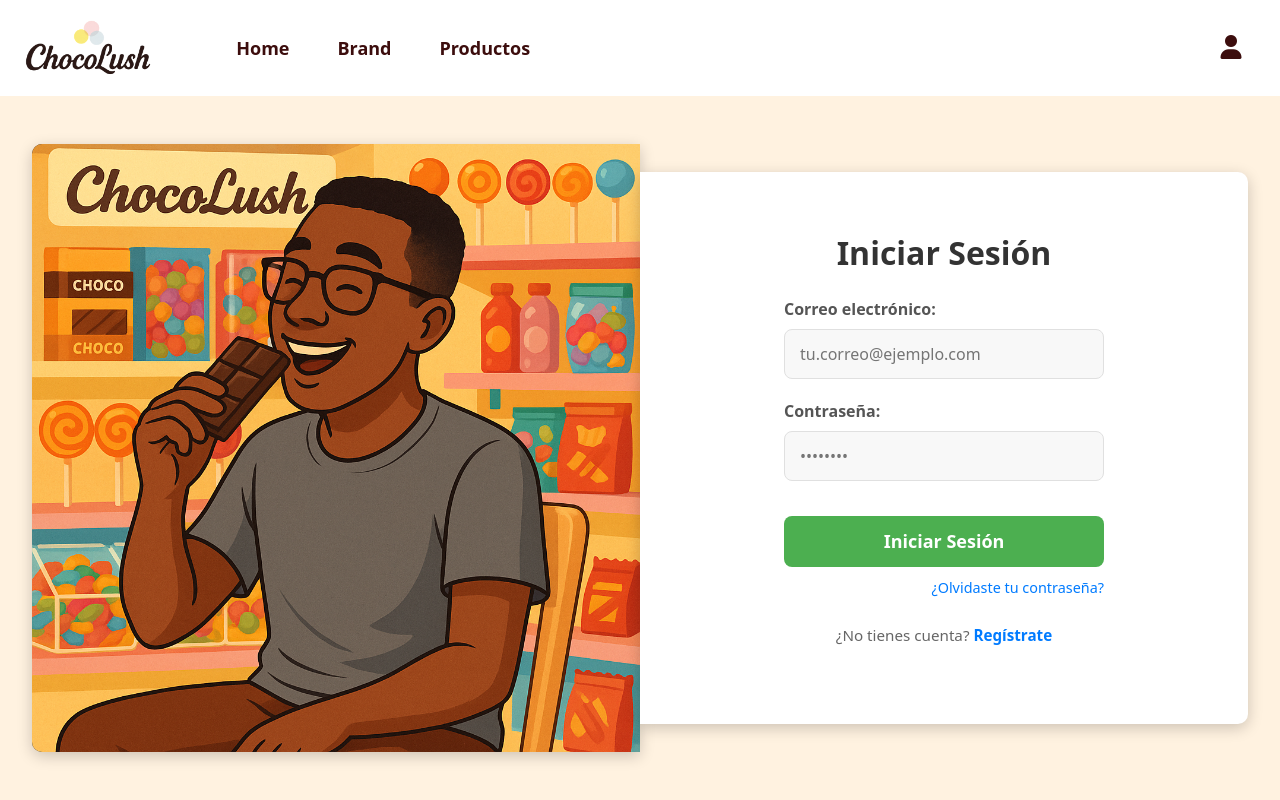
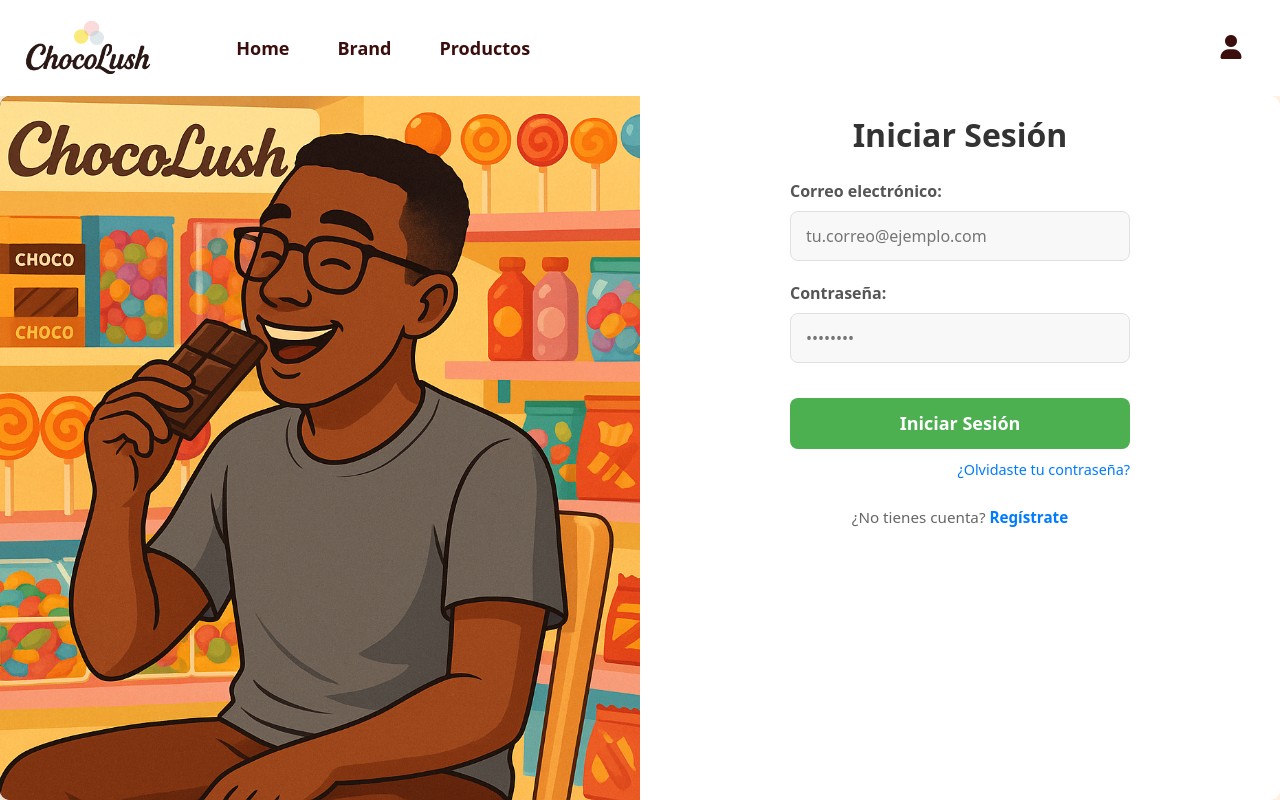
Before and after one commit to JuanJoNavC/ChocolushVue, a Vue app: page /iniciarSesion in a window 1280 px wide. Built offline with nearby package versions, Linux system fonts and the light colour scheme; a web font is replaced by a local one.

Commit message:
Edicion login

```diff
--- a/src/views/IniciarSesionView.vue
+++ b/src/views/IniciarSesionView.vue
@@ -121,82 +121,90 @@ const login = async () => {
 </script>
 
 <style scoped>
+/* Ensure HTML and body take full height */
+html, body {
+    height: 100%;
+    margin: 0;
+    padding: 0;
+}
+
 .navbar{
     background-color: white;
+    /* If your navbar is fixed, you'll need its height here */
+    position: fixed; /* Assuming your NavBarComponent is fixed */
+    top: 0;
+    left: 0;
+    width: 100%;
+    z-index: 1000;
 }
 
-/* Tu CSS se mantiene EXACTAMENTE igual que en tu último envío. */
 /* GENERAL LAYOUT */
 .login-page-wrapper {
     display: flex;
-  flex-direction: column; /* Apila el navbar y el contenido */
-  min-height: 100vh; /* Asegura que la página ocupe al menos toda la altura de la ventana */
-  background-color: #FFF2E0; /* El color de fondo que tenías */
+    flex-direction: column; /* Stacks the navbar and content */
+    height: 100vh; /* Ensures the page occupies at least the entire viewport height */
+    background-color: #FFF2E0; /* Your background color */
+    /* If navbar is fixed, pad-top the wrapper by navbar height */
+    padding-top: 6em; /* Adjust this to match your NavBarComponent's height */
+    box-sizing: border-box; /* Include padding in the element's total width and height */
 }
 
-/* Espaciador para el Navbar fijo */
+/* This spacer is no longer needed if .login-page-wrapper has padding-top */
 .navbar-spacer {
-  height: 6em; /* Altura del navbar (ajusta si es diferente) */
-  width: 100%;
+    display: none; /* Hide the spacer as padding-top handles the space */
 }
 
-/* Contenedor principal de las dos columnas */
+/* Main container for the two columns */
 .login-content-area {
-  flex-grow: 1; /* Permite que el contenido crezca y ocupe el espacio restante */
-  display: flex; /* Habilita Flexbox para las columnas */
-  justify-content: center; /* Centra el contenido horizontalmente */
-  align-items: center; /* Centra el contenido verticalmente */
-  padding: 2em; /* Espaciado alrededor del área de contenido */
-  /* Asegura que el contenedor tenga una altura para que los hijos con height: 100% funcionen */
-  min-height: calc(100vh - 6em - 4em); /* 100vh - altura_navbar - (padding_superior + padding_inferior) */
+    flex-grow: 1; /* Allows content to grow and occupy remaining space */
+    display: flex; /* Enables Flexbox for columns */
+    justify-content: center; /* Centers content horizontally */
+    align-items: stretch; /* <--- KEY CHANGE: Makes children stretch to fill height */
+    /* Remove min-height here; it's handled by flex-grow */
 }
 
-/* SECCIÓN MEDIA (IZQUIERDA) */
+/* MEDIA SECTION (LEFT) */
 .login-media-section {
-  flex: 1; /* Ocupa 1 parte del espacio */
+    flex: 1; /* Occupies 1 part of the space */
     display: flex;
     justify-content: center;
     align-items: center;
-  background-color: #1a1a1a; /* Fondo oscuro como en la imagen de referencia */
-  /* min-height: 500px; */ /* Eliminado para permitir que la altura sea dinámica o del 100% */
-  height: 100%; /* Asegura que ocupe el 100% de la altura de su contenedor padre flex */
-  max-width: 50%; /* Limita el ancho en desktop */
-  padding: 0; /* <--- CAMBIO: Eliminar padding para que la imagen ocupe TODO el espacio*/
-  border-radius: 10px 0 0 10px; /* Bordes redondeados solo a la izquierda */
+    background-color: #1a1a1a; /* Dark background as in the reference image */
+    height: 100%; /* Ensures it occupies 100% of its flex parent's height */
+    max-width: 50%; /* Limits width on desktop */
+    padding: 0;
+    border-radius: 10px 0 0 10px;
     box-shadow: 0 4px 15px rgba(0, 0, 0, 0.2);
-  overflow: hidden; /* <--- CAMBIO: Oculta cualquier parte de la imagen que se desborde*/
+    overflow: hidden;
 }
 
 .media-image {
-  /* CAMBIOS CLAVE: Estas propiedades hacen que la imagen cubra completamente el área*/
-  width: 100%; /* Ocupa el 100% del ancho del contenedor*/
-  height: 100%; /* Ocupa el 100% del alto del contenedor*/
-  object-fit: cover; /* <--- Hace que la imagen cubra el área, recortando si es necesario para evitar espacios vacíos*/
-  display: block; /* Elimina espacio extra debajo de la imagen */
+    width: 100%;
+    height: 100%;
+    object-fit: cover;
+    display: block;
 }
 
-/* SECCIÓN DEL FORMULARIO (DERECHA) */
+/* FORM SECTION (RIGHT) */
 .login-form-section {
-  flex: 1; /* Ocupa 1 parte del espacio */
+    flex: 1; /* Occupies 1 part of the space */
     display: flex;
-  flex-direction: column; /* Cambiado a column para centrar contenido verticalmente */
-  justify-content: center; /* Centra el contenido verticalmente */
-  align-items: center; /* Centra el contenido horizontalmente */
-  background-color: #ffffff; /* Fondo blanco para el formulario */
-  /* min-height: 500px; */ /* Eliminado para permitir que la altura sea dinámica o del 100% */
-  height: 100%; /* Ocupa el 100% de la altura del .login-content-area */
-  max-width: 50%; /* Limita el ancho en desktop */
-  padding: 2em;
-  border-radius: 0 10px 10px 0; /* Bordes redondeados solo a la derecha */
-  box-shadow: 0 4px 15px rgba(0, 0, 0, 0.2);
+    flex-direction: column;
+    justify-content: center;
+    align-items: center;
+    background-color: #ffffff;
+    height: 100%; /* Occupies 100% of the .login-content-area's height */
+    width: 50%;
+    border-radius: 0 10px 10px 0;
 }
 
-/* Contenedor interno del formulario para padding y sombra */
+/* Inner form container for padding and shadow */
 .login-container {
-  width: 100%; /* El contenedor interno ocupa todo el espacio de su sección */
-  max-width: 380px; /* Limita el ancho del formulario para no ser demasiado grande */
-  padding: 30px;
+    width: 100%;
+    max-width: 380px;
+    padding: 20px;
     font-family: Arial, sans-serif;
+    height: 100%;
 }
 
 .login-title {
@@ -296,21 +304,21 @@ const login = async () => {
     .login-content-area {
         flex-direction: column;
         padding: 1em;
-    min-height: auto;
+        /* min-height: auto; This is okay, but handled by children height adjustments */
+        align-items: center; /* Center items when stacked */
     }
 
     .login-media-section,
     .login-form-section {
         max-width: 100%;
-    border-radius: 10px;
-    height: auto;
-    min-height: auto;
+        border-radius: 10px; /* Full radius on mobile */
+        height: auto; /* Allow height to be determined by content on mobile */
+        /* min-height: auto; This is redundant */
     }
 
     .login-media-section {
-    min-height: 250px;
+        min-height: 250px; /* Still give it a minimum height to be visible */
         margin-bottom: 2em;
-    padding: 0; /* <--- CAMBIO: Asegurar que no hay padding aquí en móvil tampoco*/
     }
 
     .login-form-section {
```
Also changed, not shown: src/assets/images/loginimg.png (added). Lines whose indentation alone changed are shown as unchanged.
